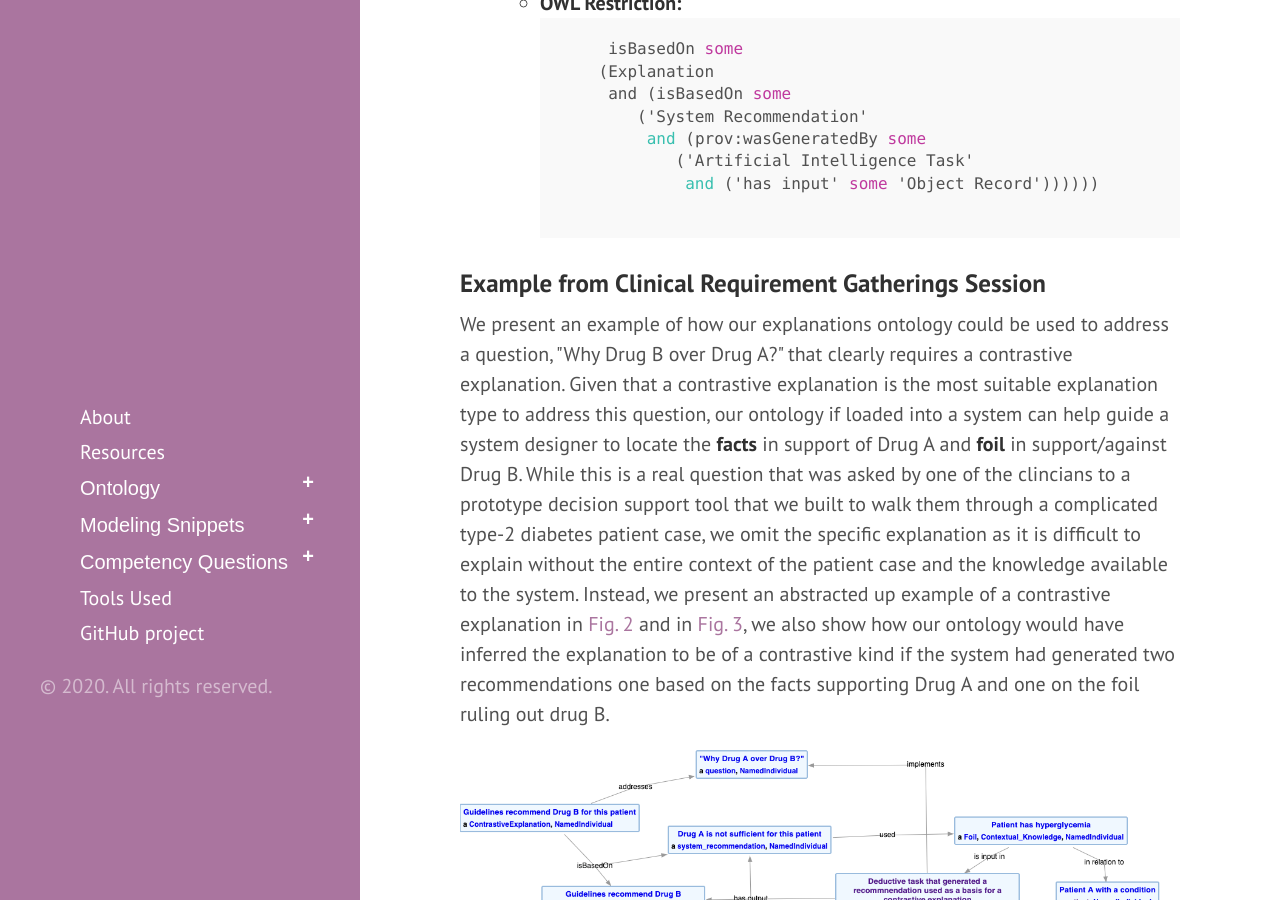
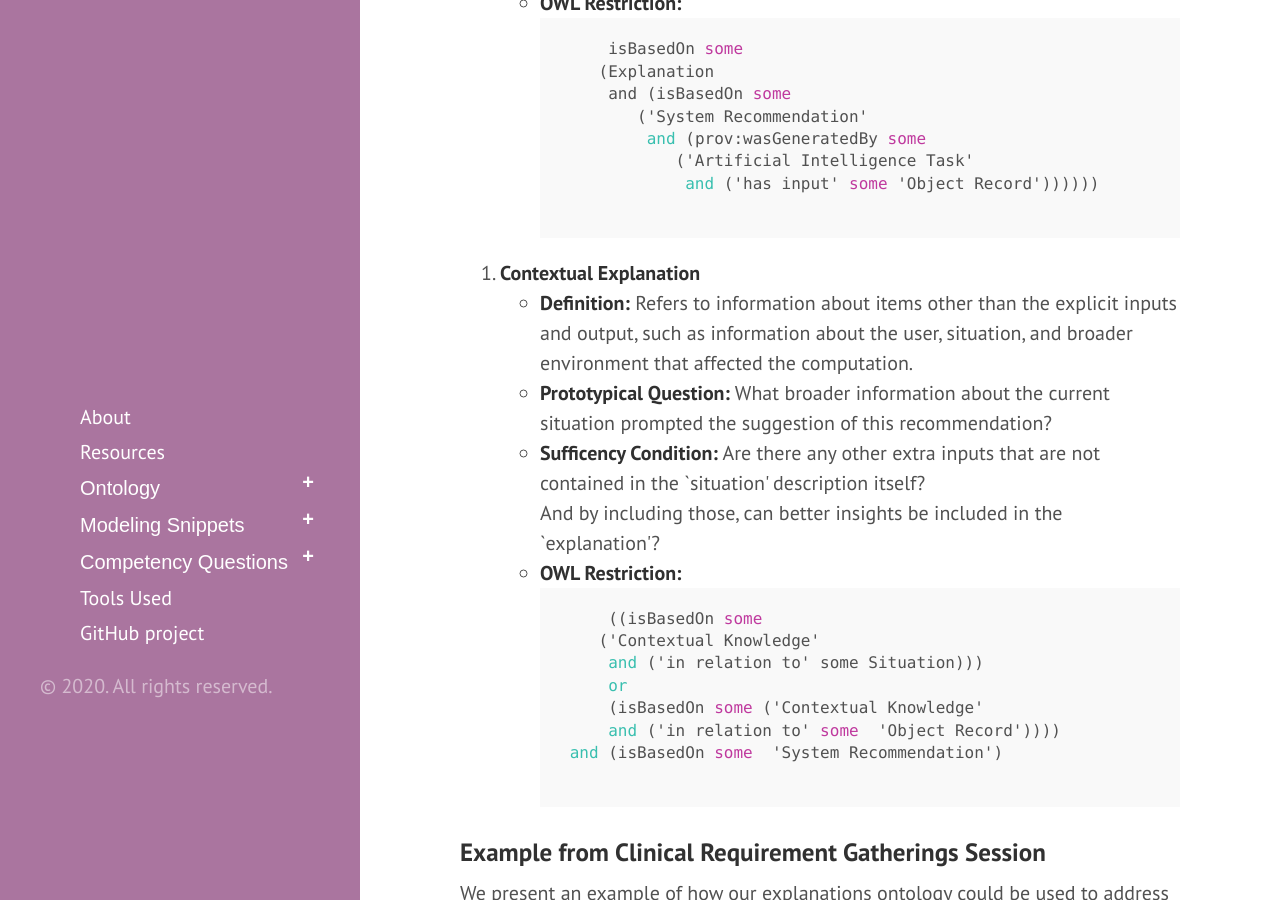
Before and after one commit to tetherless-world/explanation-ontology, a Jekyll site: the page built from index.md, in a window 1280 px wide and 900 px high, scrolled down 5048 px. Built offline with Jekyll 4.4.1, drawn with Linux system fonts in a browser that asks for light colours; our own code applies the rules of GitHub Pages for plain Markdown files; Markdown is read by kramdown in place of the engine named in the settings.

Commit message:
Update index.md

```diff
--- a/index.md
+++ b/index.md
@@ -183,6 +183,26 @@
          <span style="color:#39bfaf">and</span> (prov:wasGeneratedBy <span style="color:#bf399e">some</span>
             ('Artificial Intelligence Task'
              <span style="color:#39bfaf">and</span> ('has input' <span style="color:#bf399e">some</span> 'Object Record'))))))
+      </pre></li>
+  </ul>
+  </li>
+</ol>
+
+<ol>
+  <li id="casebased"><strong>Contextual Explanation</strong>
+  <ul type = "circle">
+    <li> <strong>Definition:</strong> Refers to information about items other than the explicit inputs and output, such as information about the user, situation, and broader environment that affected the computation. </li>
+    <li><strong>Prototypical Question:</strong> What broader information about the current situation prompted the suggestion of this recommendation?</li>
+    <li><strong>Sufficency Condition:</strong> Are there any other extra inputs that are not contained in the `situation' description itself? <br/> And by including those, can better insights be included in the `explanation'?</li>
+    <li> <strong>OWL Restriction:</strong> <br/>
+      <pre>
+     ((isBasedOn <span style="color:#bf399e">some</span>
+    ('Contextual Knowledge'
+     <span style="color:#39bfaf">and</span> ('in relation to' some Situation)))
+     <span style="color:#39bfaf">or</span>
+     (isBasedOn <span style="color:#bf399e">some</span> ('Contextual Knowledge'
+     <span style="color:#39bfaf">and</span> ('in relation to' <span style="color:#bf399e">some</span>  'Object Record'))))
+ <span style="color:#39bfaf">and</span> (isBasedOn <span style="color:#bf399e">some</span>  'System Recommendation')
       </pre></li>
   </ul>
   </li>
```
